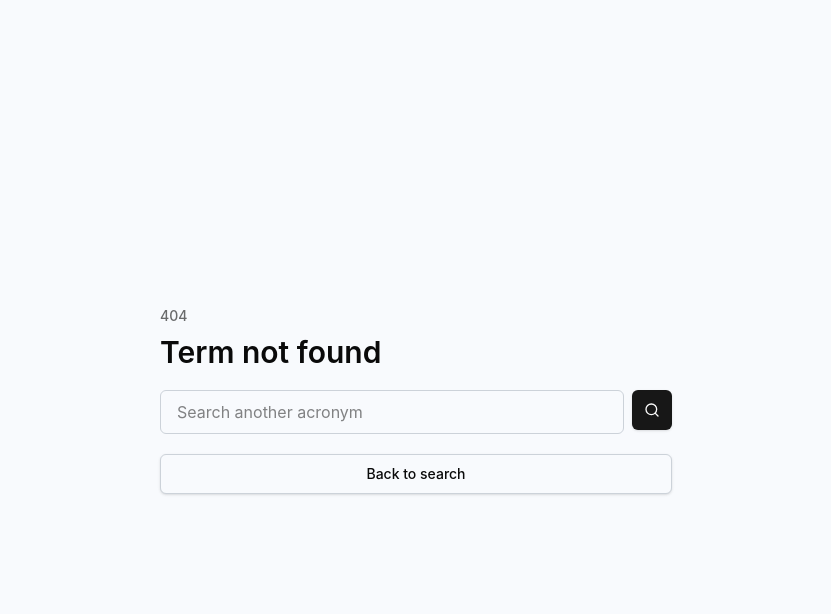
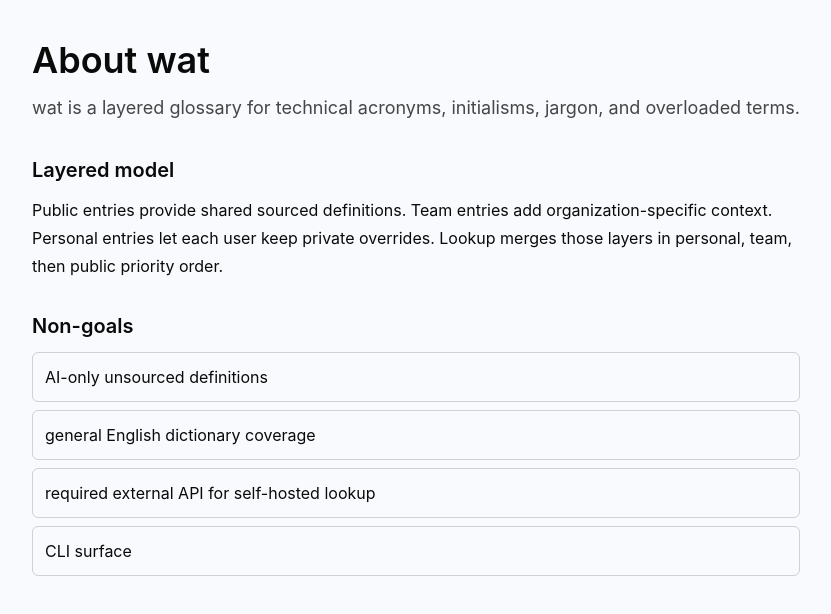
Before and after one commit to gongahkia/strok, a Next.js app in the folder apps/web/: page /about in a window 1280 px wide. Before the commit this address had no page. Shown: the top 614 px of the page, without its empty margins (224-1055 px from the left). Built offline with nearby package versions, Linux system fonts and the light colour scheme.

Commit message:
feat(web): add about page

```diff
--- /dev/null
+++ b/apps/web/src/app/about/page.tsx
@@ -0,0 +1,42 @@
+const nonGoals = [
+  "AI-only unsourced definitions",
+  "general English dictionary coverage",
+  "required external API for self-hosted lookup",
+  "CLI surface"
+];
+
+export default function AboutPage() {
+  return (
+    <main className="min-h-svh bg-background px-6 py-10 text-foreground">
+      <article className="mx-auto grid max-w-3xl gap-8">
+        <header className="grid gap-3">
+          <h1 className="text-4xl font-semibold">About wat</h1>
+          <p className="text-lg leading-8 text-foreground/75">
+            wat is a layered glossary for technical acronyms, initialisms, jargon, and overloaded
+            terms.
+          </p>
+        </header>
+
+        <section className="grid gap-3">
+          <h2 className="text-xl font-semibold">Layered model</h2>
+          <p className="leading-7">
+            Public entries provide shared sourced definitions. Team entries add
+            organization-specific context. Personal entries let each user keep private overrides.
+            Lookup merges those layers in personal, team, then public priority order.
+          </p>
+        </section>
+
+        <section className="grid gap-3">
+          <h2 className="text-xl font-semibold">Non-goals</h2>
+          <ul className="grid gap-2">
+            {nonGoals.map((goal) => (
+              <li className="rounded-md border border-input p-3" key={goal}>
+                {goal}
+              </li>
+            ))}
+          </ul>
+        </section>
+      </article>
+    </main>
+  );
+}
```
Also changed, not shown: 1 other file (tests, documents, lock files or other folders).
